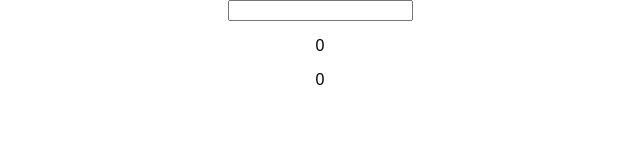
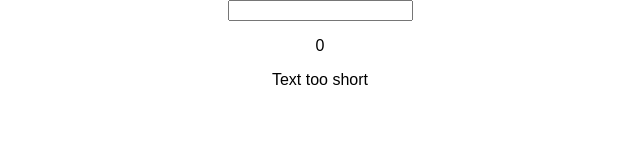
Before and after one commit to evolutionxbox/learn.react.version.16, a React (Create React App) app: page / in a window 1280 px wide. Shown: the top 161 px of the page, without its empty margins (320-960 px from the left). Built offline with nearby package versions, Linux system fonts and the light colour scheme.

Commit message:
Closes #13
Inside the ValidationComponent, either output "Text too short" or "Text long enough" depending on the text length (e.g. take 5 as a minimum length)

```diff
--- a/src/Validation/Validation.js
+++ b/src/Validation/Validation.js
@@ -1,7 +1,15 @@
 import React from 'react';
 
 const Validation = ({ length }) => {
-  return <p>{length}</p>
+  let text = '';
+
+  if (length > 5) {
+    text = 'Text long enough'
+  } else {
+    text = 'Text too short'
+  }
+
+  return <p>{text}</p>
 }
 
 export default Validation
```
Also changed, not shown: 1 other file (tests, documents, lock files or other folders).
